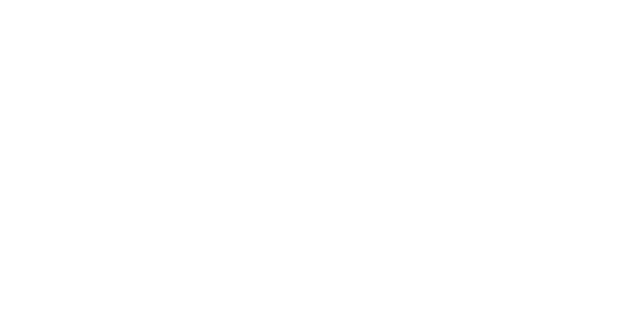
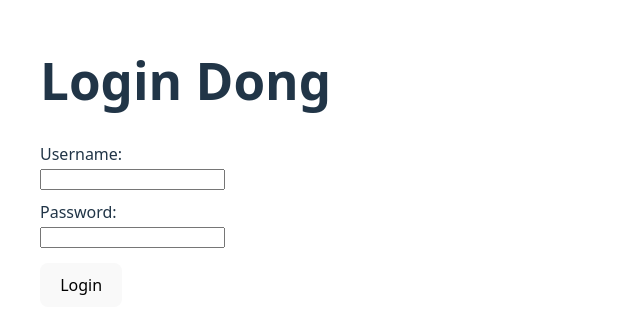
Before and after one commit to ucubz/dashboard-app, a React (Vite) app in the folder frontend/: page / in a window 1280 px wide. Before the commit this address had no page. Shown: the part 238-572 px from the top of the page, without its empty margins (0-640 px from the left). Built offline with nearby package versions, Linux system fonts and the light colour scheme.

Commit message:
app.jsx route path

```diff
--- a/frontend/src/App.jsx
+++ b/frontend/src/App.jsx
@@ -7,7 +7,7 @@
   return (
     <Router>
       <Routes>
-        <Route path="/login" element={<Login />} /> {/* <- lowercase route */}
+        <Route path="/" element={<Login />} /> {/* <- lowercase route */}
         <Route
           path="/dashboard"
           element={
```
